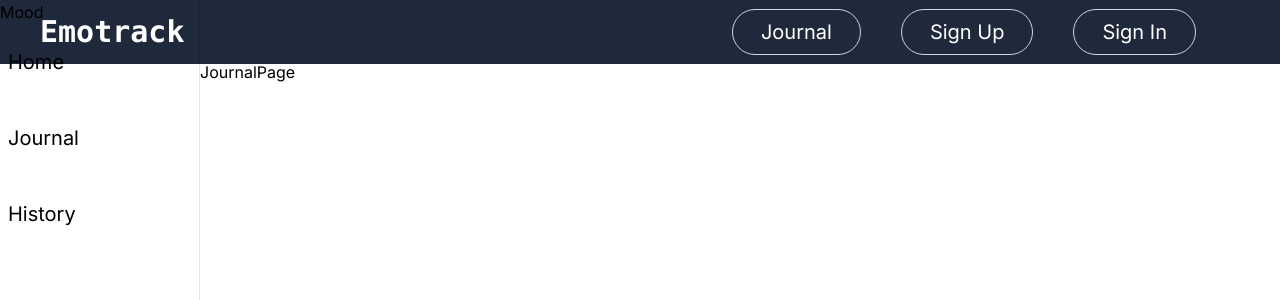
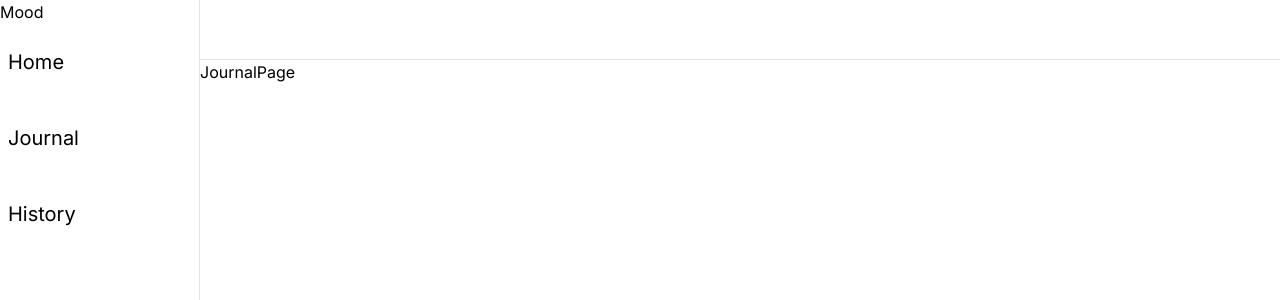
Before and after one commit to Junaidhkn/AI_next13-_app, a Next.js app: page /journal in a window 1280 px wide. Shown: the top 300 px of the page. Built offline with nearby package versions, Linux system fonts and the light colour scheme.

Commit message:
nav layouts

```diff
--- a/app/layout.tsx
+++ b/app/layout.tsx
@@ -2,7 +2,6 @@ import './globals.css'
 import type { Metadata } from 'next'
 import { Inter } from 'next/font/google'
 import { ClerkProvider } from '@clerk/nextjs'
-import Link from 'next/link'
 
 const inter = Inter({ subsets: ['latin'] })
 
@@ -10,12 +9,6 @@ export const metadata: Metadata = {
   title: 'Create Next App',
   description: 'Generated by create next app',
 }
-
-let links = [
-  { href: '/journal', label: 'Journal' },
-  { href: '/sign-up', label: 'Sign Up' },
-  { href: '/sign-in', label: 'Sign In' },
-]
 
 export default function RootLayout({
   children,
@@ -26,24 +19,7 @@ export default function RootLayout({
     <ClerkProvider>
       <html lang="en">
         <body className={inter.className}>
-          <main className="w-screen h-screen">
-            <nav className="bg-slate-800 text-white w-full h-16 absolute flex justify-between items-center">
-              <h3 className="font-extrabold font-mono text-3xl ml-10">
-                Emotrack
-              </h3>
-              <ul className="flex justify-end items-center mx-16">
-                {links.map((link) => (
-                  <li
-                    key={link.href}
-                    className="px-7 mx-5 cursor-pointer py-2 text-xl border border-gray-300 rounded-full"
-                  >
-                    <Link href={link.href}>{link.label}</Link>
-                  </li>
-                ))}
-              </ul>
-            </nav>
-            {children}
-          </main>
+          <main className="w-screen h-screen">{children}</main>
         </body>
       </html>
     </ClerkProvider>
--- a/app/page.tsx
+++ b/app/page.tsx
@@ -4,7 +4,37 @@ import Link from 'next/link'
 export default async function Home() {
   const { userId } = await auth()
   let link = userId ? '/journal' : '/new-user'
+
+  let links = [
+    { href: '/journal', label: 'Journal' },
+    { href: '/sign-up', label: 'Sign Up' },
+    { href: '/sign-in', label: 'Sign In' },
+  ]
+  const isloggedIn = async () => {
+    if (userId) {
+      return (links = [
+        { href: '/journal', label: 'Journal' },
+        { href: '/sign-out', label: 'Sign Out' },
+      ])
+    }
+  }
+  isloggedIn()
+
   return (
+    <>
+      <nav className="bg-slate-800 text-white w-full h-16 absolute flex justify-between items-center">
+        <h3 className="font-extrabold font-mono text-3xl ml-10">Emotrack</h3>
+        <ul className="flex justify-end items-center mx-16">
+          {links.map((link) => (
+            <li
+              key={link.href}
+              className="px-7 mx-5 cursor-pointer py-2 text-xl border border-gray-300 rounded-full"
+            >
+              <Link href={link.href}>{link.label}</Link>
+            </li>
+          ))}
+        </ul>
+      </nav>
       <main className="w-screen h-screen bg-black flex justify-center items-center text-white">
         <div className="w-full max-w-[600px] mx-auto mt-24">
           <h1 className="text-5xl mb-4">
@@ -18,9 +48,9 @@ export default async function Home() {
             Seamlessly connect with your inner self as you share your day&apos;s
             experiences through a simple paragraph. Our advanced AI algorithms
             will decipher your emotions, providing valuable insights and helping
-          you gain a deeper understanding of your emotional well-being. Embrace
-          the power of EmoTrack and embark on a transformative emotional
-          exploration like never before.
+            you gain a deeper understanding of your emotional well-being.
+            Embrace the power of EmoTrack and embark on a transformative
+            emotional exploration like never before.
           </p>
           <div>
             <Link href={link}>
@@ -31,5 +61,6 @@ export default async function Home() {
           </div>
         </div>
       </main>
+    </>
   )
 }
```
Lines whose indentation alone changed are shown as unchanged.
